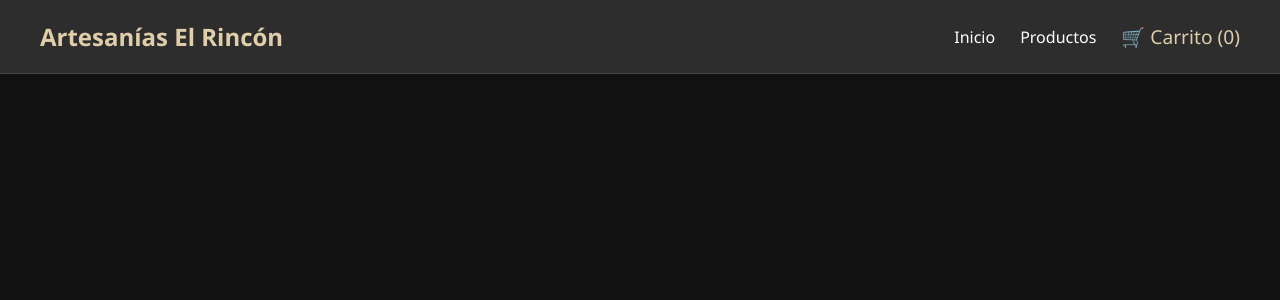
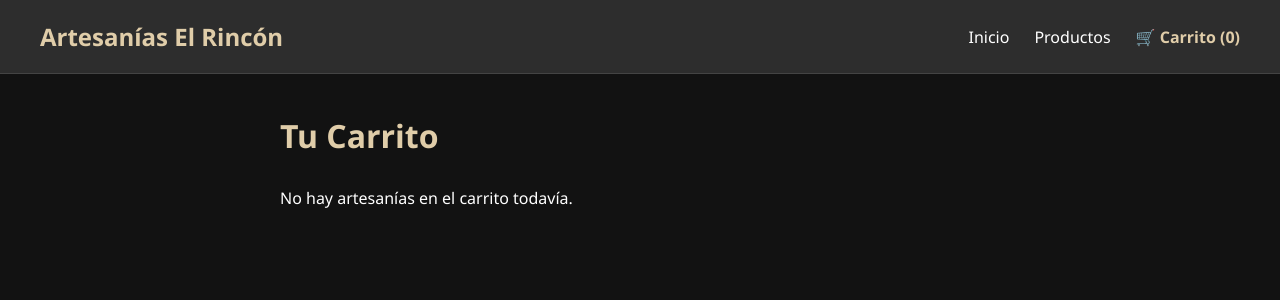
Before and after one commit to Eduardito1818/artesania-el-rincon, a React (Vite) app in the folder artesania-el-rincon/: page /carrito in a window 1280 px wide. Shown: the top 300 px of the page. Built offline with nearby package versions, Linux system fonts and the light colour scheme.

Commit message:
carrito dinamico con su suma total

```diff
--- a/artesania-el-rincon/src/App.jsx
+++ b/artesania-el-rincon/src/App.jsx
@@ -2,6 +2,9 @@ import { BrowserRouter as Router, Routes, Route } from 'react-router-dom';
 import Navbar from './components/Navbar';
 import Home from './pages/Home';
 import Products from './pages/Products';
+import Cart from './pages/Cart'; // Añade este import arriba
+
+
 
 
 function App() {
@@ -12,7 +15,7 @@ function App() {
         <Routes>
           <Route path="/" element={<Home />} />
           <Route path="/productos" element={<Products />} />
-          {/* Aquí iría la ruta del carrito en el futuro */}
+          <Route path="/carrito" element={<Cart />} />
         </Routes>
       </main>
     </Router>
--- a/artesania-el-rincon/src/components/Navbar.jsx
+++ b/artesania-el-rincon/src/components/Navbar.jsx
@@ -20,9 +20,10 @@ export default function Navbar() {
         <Link to="/productos" style={{ textDecoration: 'none', color: '#fff', fontWeight: '500' }}>Productos</Link>
 
         {/* Aquí mostramos el contador real */}
-        <span style={{ cursor: 'pointer', color: '#e0cda9', fontSize: '1.2rem' }}>
-          🛒 Carrito ({cartCount})
-        </span>
+
+      <Link to="/carrito" style={{ textDecoration: 'none', color: '#e0cda9', fontWeight: 'bold' }}>
+        🛒 Carrito ({cartCount})
+       </Link>
       </div>
     </nav>
   );
--- /dev/null
+++ b/artesania-el-rincon/src/pages/Cart.jsx
@@ -0,0 +1,39 @@
+import { useCart } from '../context/CartContext';
+
+export default function Cart() {
+  const { cart } = useCart();
+
+  // Calcular el total sumando los precios (convertidos a número)
+  const total = cart.reduce((acc, item) => acc + parseFloat(item.price), 0);
+
+  return (
+    <div style={{ padding: '40px', maxWidth: '800px', margin: '0 auto' }}>
+      <h1 style={{ color: '#e0cda9', marginBottom: '30px' }}>Tu Carrito</h1>
+
+      {cart.length === 0 ? (
+        <p>No hay artesanías en el carrito todavía.</p>
+      ) : (
+        <>
+          <div style={{ background: '#1a1a1a', padding: '20px', borderRadius: '12px', border: '1px solid #444' }}>
+            {cart.map((item, index) => (
+              <div key={index} style={{ display: 'flex', justifyContent: 'space-between', padding: '10px 0', borderBottom: '1px solid #333' }}>
+                <span>{item.name}</span>
+                <span style={{ fontWeight: 'bold' }}>S/. {item.price}</span>
+              </div>
+            ))}
+            <div style={{ display: 'flex', justifyContent: 'space-between', marginTop: '20px', fontSize: '1.5rem', color: '#e0cda9' }}>
+              <strong>Total:</strong>
+              <strong>S/. {total.toFixed(2)}</strong>
+            </div>
+          </div>
+          <button style={{
+            marginTop: '30px', background: '#a0522d', color: '#fff', border: 'none',
+            padding: '15px 30px', borderRadius: '8px', cursor: 'pointer', width: '100%', fontWeight: 'bold'
+          }}>
+            Confirmar Pedido de Artesanías
+          </button>
+        </>
+      )}
+    </div>
+  );
+}
```
